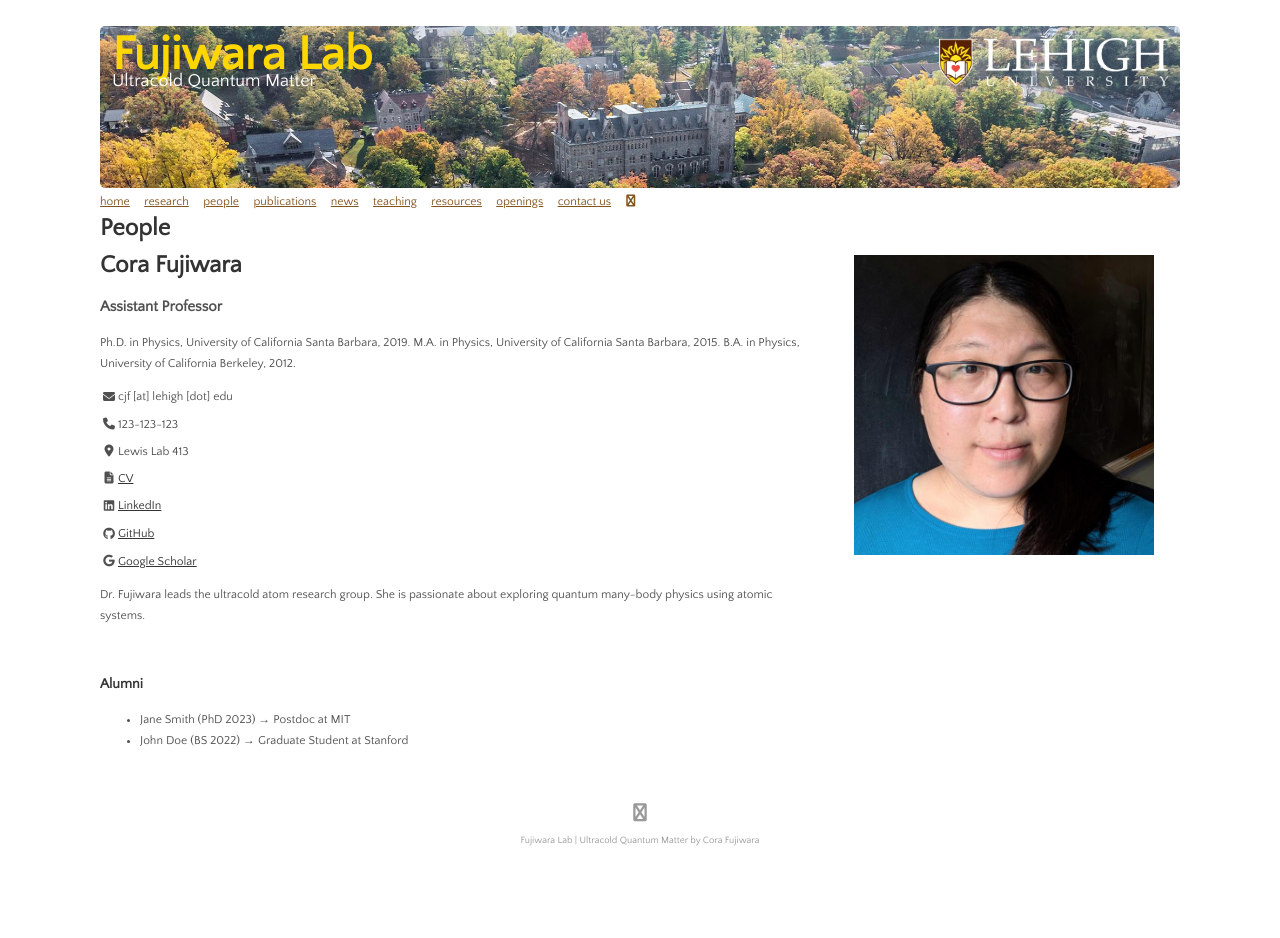
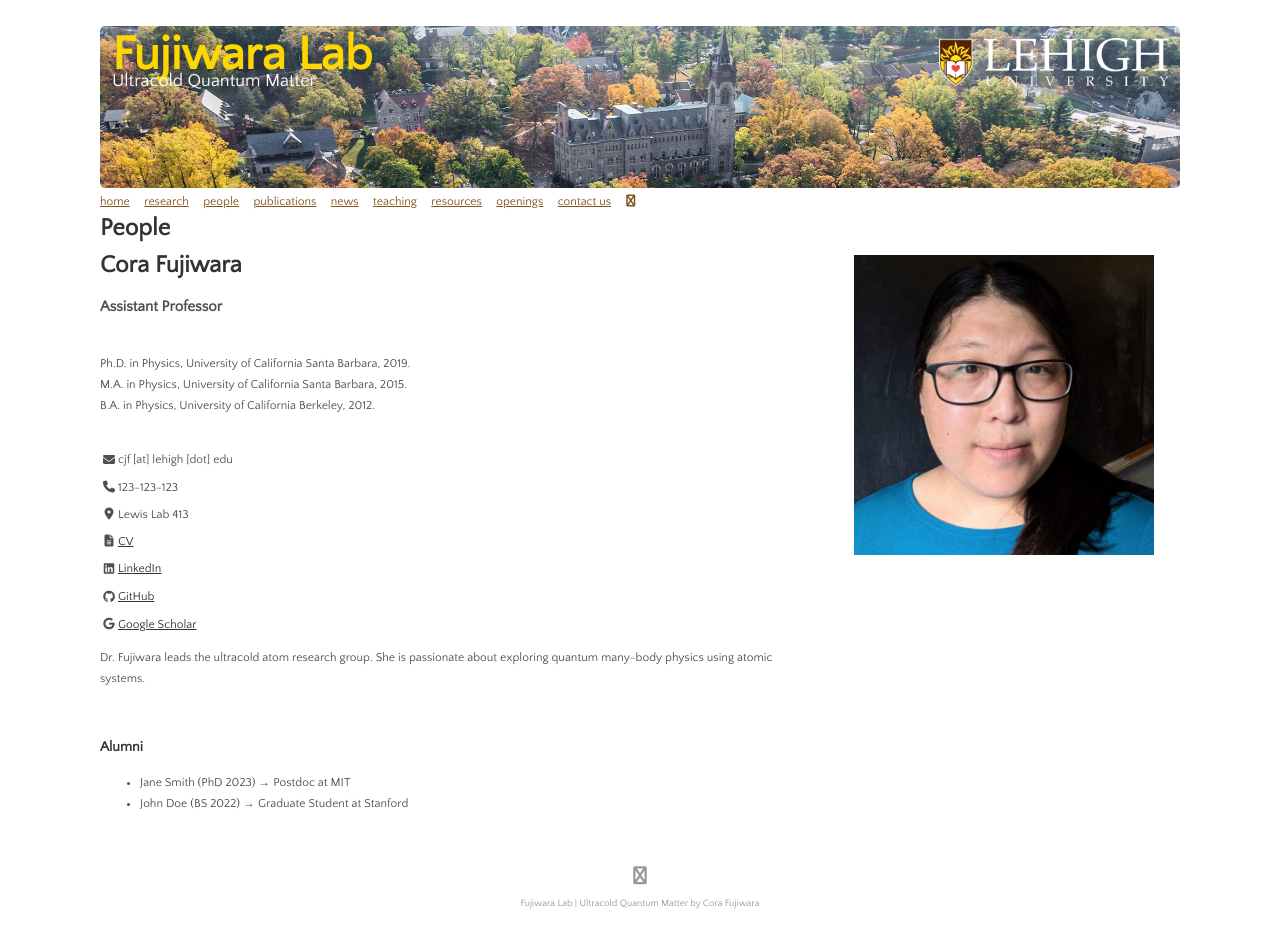
Before and after one commit to fujiwara-quantum-lab/fujiwara-quantum-lab.github.io, a Jekyll site: the page built from menu/people.md, in a window 1280 px wide. Built offline with Jekyll 4.4.1, drawn with Linux system fonts in a browser that asks for light colours; a style sheet for code colours, icons or effects is not loaded; before the commit the page ends 900 px from its top, so only the background shows below that.

Commit message:
Update member_card.html

```diff
--- a/_includes/member_card.html
+++ b/_includes/member_card.html
@@ -8,11 +8,11 @@
   <p style="font-size: 1.25rem; font-weight: bold;">{{ person.role }}</p>
 
 <!-- Education Section (Multiline Text) -->
-  {% if person.education %}
-    <div style="margin-bottom: 1rem;">
-      {{ person.education | markdownify }}
-    </div>
-  {% endif %}
+{% if person.education %}
+  <div style="margin-bottom: 1rem; white-space: pre-line;">
+    {{ person.education }}
+  </div>
+{% endif %}
 
     <ul style="list-style: none; padding: 0; margin: 1rem 0;">
       {% if person.email %}
```
